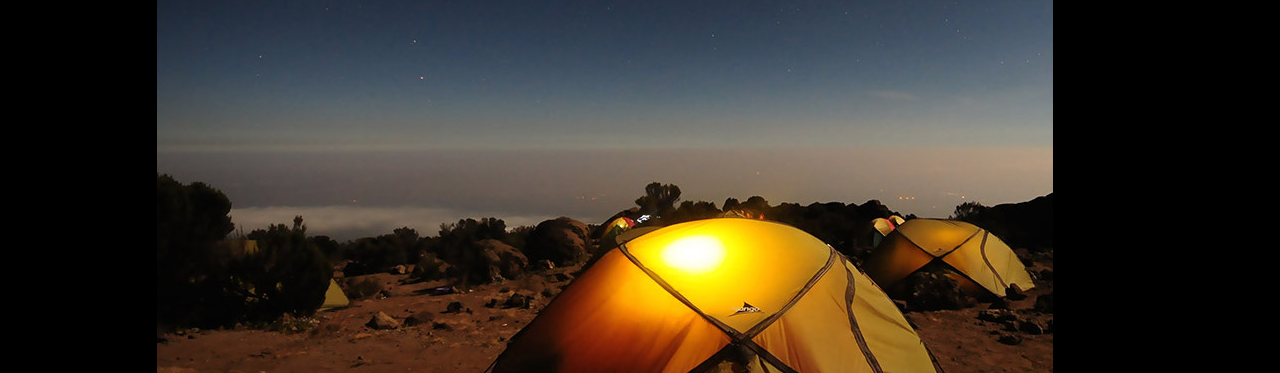
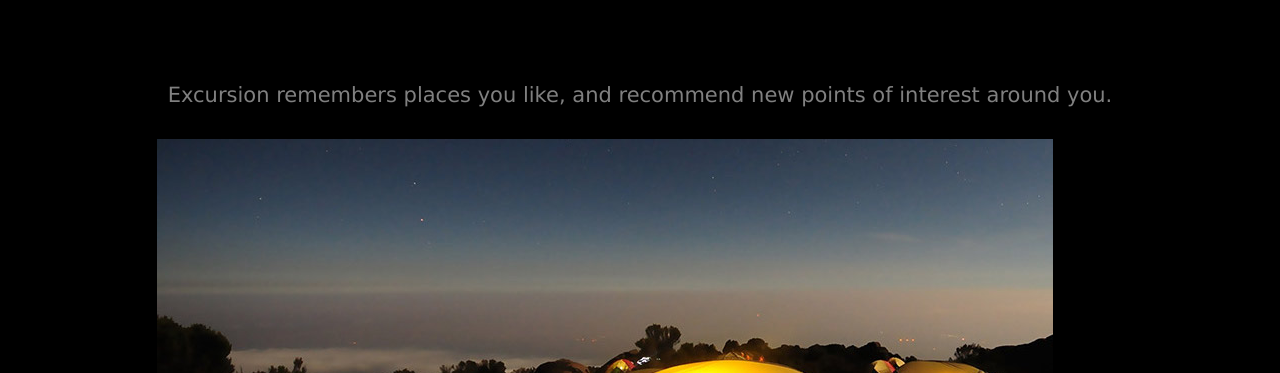
Before and after one commit to 02rasjac/excursion, a plain HTML site: page index.html in a window 1280 px wide. Shown: the part 427-800 px from the top of the page. Drawn offline with Linux system fonts and the light colour scheme.

Commit message:
Add main content

```diff
--- a/index.html
+++ b/index.html
@@ -17,7 +17,7 @@
         Video is not supported
       </video>
       <h2>Your personal travel guide</h2>
-      <p>
+      <p class="about">
         Excursion remembers places you like, and recommend new points of
         interest around you.
       </p>
--- a/resources/css/style.css
+++ b/resources/css/style.css
@@ -19,3 +19,18 @@ header > h1 {
   color: aquamarine;
   font-size: 16px;
 }
+
+h2 {
+  font-weight: 300;
+  font-size: 42px;
+  padding: 1em 0;
+}
+
+.about {
+  font-size: 21px;
+  color: gray;
+}
+
+main {
+  margin-bottom: 2em;
+}
```
